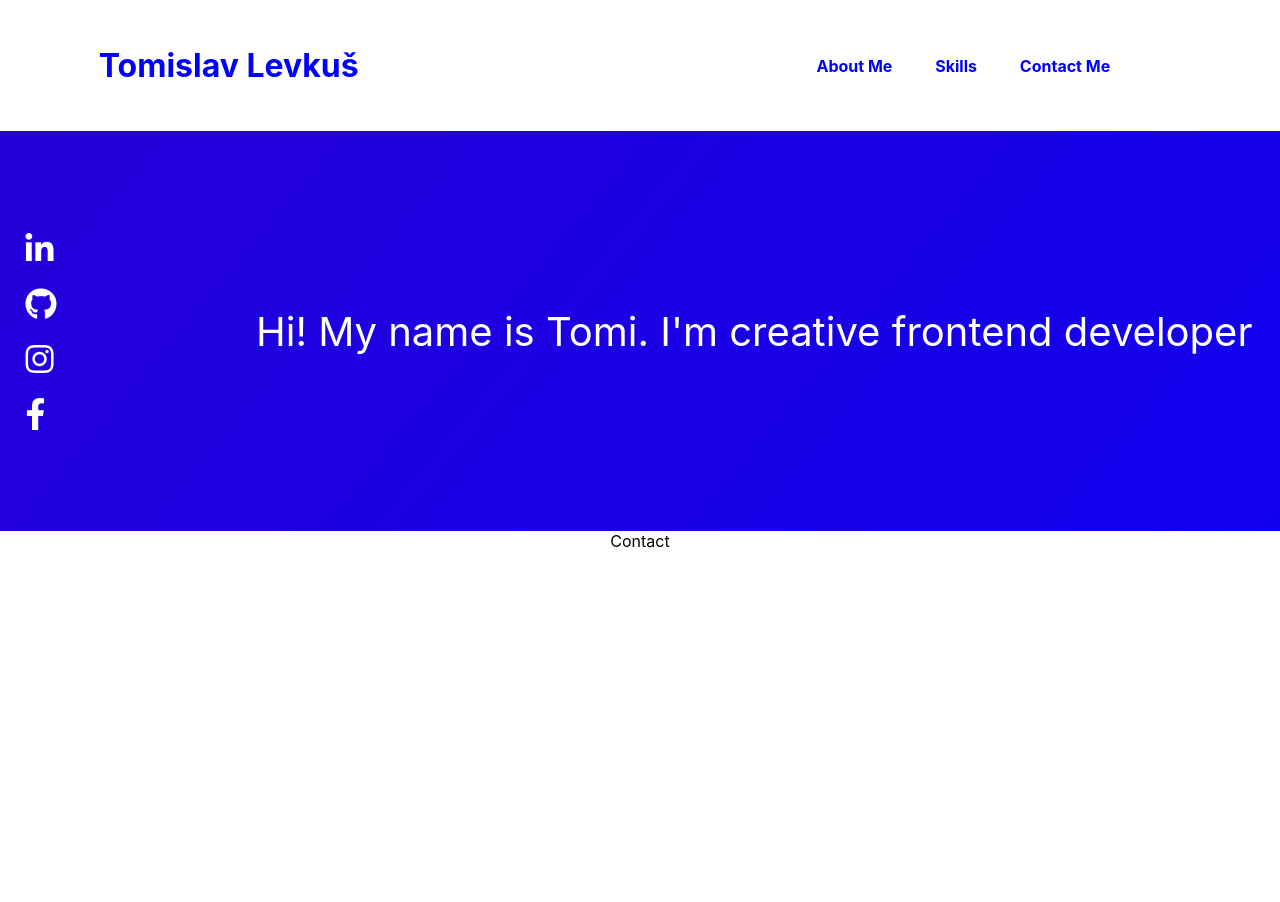
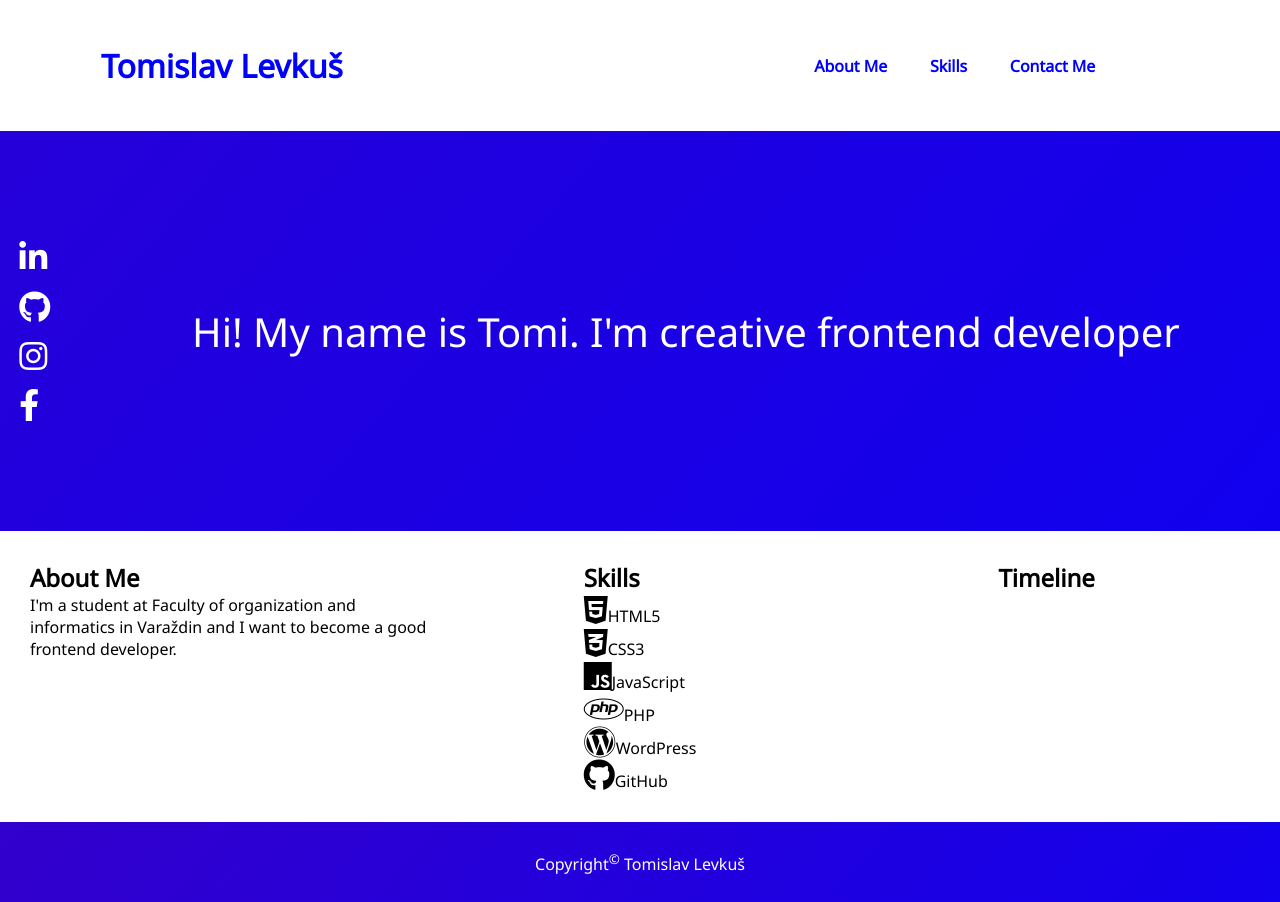
Before and after one commit to tomile247/personal-site, a plain HTML site: page index.html in a window 1280 px wide. Before the commit the page ends 800 px from the top, so only its background shows below. Drawn offline with Linux system fonts and the light colour scheme.

Commit message:
Add files via upload

```diff
--- a/index.html
+++ b/index.html
@@ -7,7 +7,9 @@
     <meta name="viewport" content="width=device-width, initial-scale=1.0">
     <link rel="stylesheet" href="style.css" type="text/css">
     <link rel="stylesheet" href="https://pro.fontawesome.com/releases/v5.10.0/css/all.css" integrity="sha384-AYmEC3Yw5cVb3ZcuHtOA93w35dYTsvhLPVnYs9eStHfGJvOvKxVfELGroGkvsg+p" crossorigin="anonymous" />
-
+    <link rel="preconnect" href="https://fonts.googleapis.com">
+    <link rel="preconnect" href="https://fonts.gstatic.com" crossorigin>
+    <link href="https://fonts.googleapis.com/css2?family=Noto+Sans&display=swap" rel="stylesheet">
     <title>Tomislav Levkuš</title>
 </head>
 
@@ -30,10 +32,30 @@
         </div>
         <p>Hi! My name is Tomi. I'm creative frontend developer</p>
     </main>
+    <div class="info">
+        <section>
+            <h2>About Me</h2>
+            <p>I'm a student at Faculty of organization and informatics in Varaždin and I want to become a good frontend developer. </p>
+        </section>
+        <article>
+            <h2>Skills</h2>
+            <ul>
+                <li><i class="fab fa-html5 fa-2x"></i>HTML5</li>
+                <li><i class="fab fa-css3-alt fa-2x"></i>CSS3</li>
+                <li><i class="fab fa-js fa-2x"></i>JavaScript</li>
+                <li><i class="fab fa-php fa-2x"></i>PHP</li>
+                <li><i class="fab fa-wordpress fa-2x"></i>WordPress</li>
+                <li><i class="fab fa-github fa-2x"></i>GitHub</li>
+            </ul>
+        </article>
+        <aside>
+            <h2>Timeline</h2>
+        </aside>
+    </div>
+    <footer>
+        <p>Copyright<sup>&copy</sup> Tomislav Levkuš</p>
+    </footer>
 
-    <footer>
-        <p>Contact</p>
-    </footer>
 </body>
 
 </html>
--- a/style.css
+++ b/style.css
@@ -1,7 +1,7 @@
 * {
     margin: 0;
     padding: 0;
-    font-family: -apple-system, BlinkMacSystemFont, 'Segoe UI', Roboto, Oxygen, Ubuntu, Cantarell, 'Open Sans', 'Helvetica Neue', sans-serif;
+    font-family: 'Noto Sans', sans-serif;
 }
 
 header {
@@ -56,7 +56,7 @@ nav a:hover {
 
 main {
     display: grid;
-    grid-template-columns: 20% 80%;
+    grid-template-columns: 15% 85%;
     color: white;
     height: 50vh;
     background: linear-gradient(130deg, red, blue);
@@ -124,7 +124,39 @@ main p {
     }
 }
 
+.info {
+    display: grid;
+    grid-template-columns: repeat(3, 1fr);
+    grid-template-rows: 1fr;
+    justify-items: center;
+    padding: 30px;
+}
+
+section {
+    grid-column: 1/span 1;
+}
+
+article {
+    grid-column: 2/span 1;
+}
+
+aside {
+    grid-column: 3/span 1;
+}
+
+article ul {
+    list-style-type: none;
+}
+
 footer {
     display: flex;
     justify-content: center;
+    align-items: center;
+    color: white;
+    height: 10vh;
+    background: linear-gradient(130deg, red, blue);
+    background-size: 800% 800%;
+    -webkit-animation: Animation 10s ease-in infinite;
+    -moz-animation: Animation 10s ease-in infinite;
+    animation: Animation 10s ease-in infinite;
 }
```
